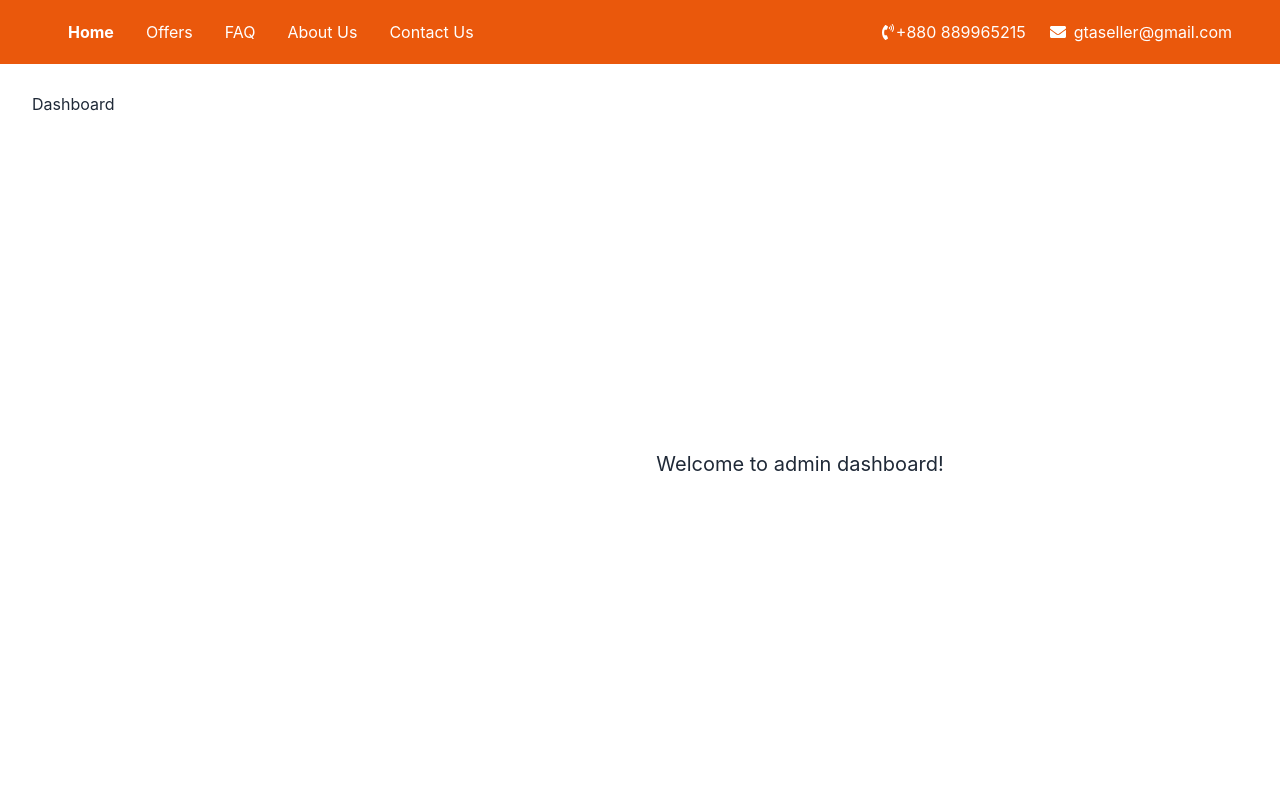
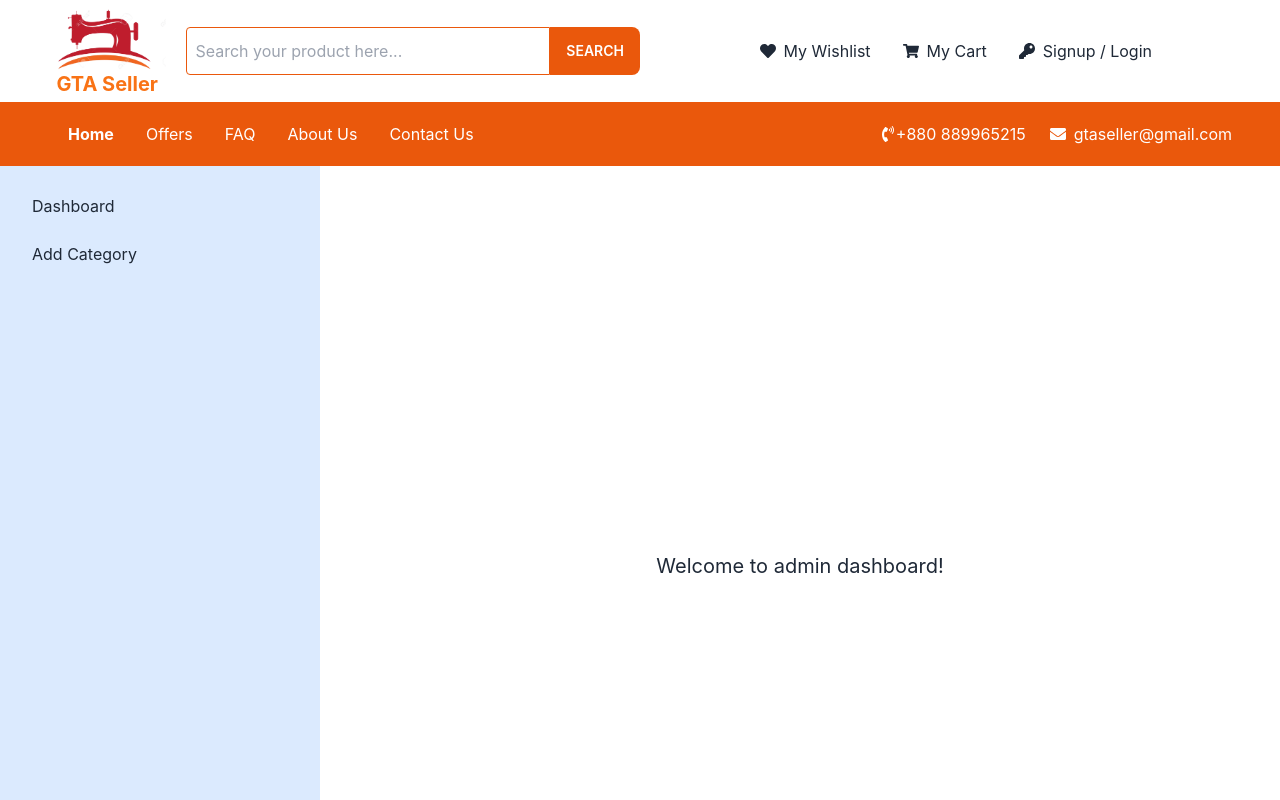
Before and after one commit to Shah-Md-Jihan/germents-accessories-seller-client, a React (Create React App) app: page /dashboard in a window 1280 px wide. Shown: the top 800 px of the page. Built offline with nearby package versions, Linux system fonts and the light colour scheme; no server answers.

Commit message:
add category page added

```diff
--- a/package.json
+++ b/package.json
@@ -6,6 +6,7 @@
     "@testing-library/jest-dom": "^5.16.5",
     "@testing-library/react": "^13.4.0",
     "@testing-library/user-event": "^13.5.0",
+    "axios": "^1.2.1",
     "daisyui": "^2.46.0",
     "firebase": "^9.15.0",
     "react": "^18.2.0",
--- /dev/null
+++ b/src/Pages/Dashboard/AddCategory.js
@@ -0,0 +1,47 @@
+import React from "react";
+import { useForm } from "react-hook-form";
+
+const AddCategory = () => {
+  const {
+    register,
+    formState: { errors },
+    handleSubmit,
+  } = useForm();
+  const handleLogin = (data) => {
+    console.log(data.category_name);
+  };
+  return (
+    <div>
+      <div className="flex justify-center items-center mt-10">
+        <div className="w-[385px] bg-blue-100 p-6">
+          <h1 className="text-xl font-semibold text-center">Add Category</h1>
+
+          <form onSubmit={handleSubmit(handleLogin)}>
+            <div className="form-control w-full">
+              <label className="label">
+                <span className="label-text">Category Name</span>
+              </label>
+              <input
+                type="text"
+                {...register("category_name", { required: "Category name is required" })}
+                className="input input-bordered w-full"
+                placeholder="Type your category name here..."
+              />
+              {errors.category_name && (
+                <p className="text-red-600 mt-1" role="alert">
+                  {errors.category_name?.message}
+                </p>
+              )}
+            </div>
+
+            <div className="form-control w-full">
+              <input type="submit" value="Add Category" className="btn bg-green-600 border-none hover:bg-red-600 w-full mt-5" />
+            </div>
+          </form>
+        </div>
+      </div>
+    </div>
+  );
+};
+
+export default AddCategory;
--- a/src/Routes/Routes.js
+++ b/src/Routes/Routes.js
@@ -1,6 +1,7 @@
 import { createBrowserRouter } from "react-router-dom";
 import DashboardLayouts from "../layouts/DashboardLayouts";
 import Main from "../layouts/Main";
+import AddCategory from "../Pages/Dashboard/AddCategory";
 import Dashboard from "../Pages/Dashboard/Dashboard";
 import Home from "../Pages/Home";
 import Login from "../Pages/Login";
@@ -33,6 +34,10 @@ export const router = createBrowserRouter([
         path: "/dashboard",
         element: <Dashboard></Dashboard>,
       },
+      {
+        path: "/dashboard/add/category",
+        element: <AddCategory></AddCategory>,
+      },
     ],
   },
 ]);
--- a/src/layouts/DashboardLayouts.js
+++ b/src/layouts/DashboardLayouts.js
@@ -1,12 +1,11 @@
 import React from "react";
 import { Link, Outlet } from "react-router-dom";
-import Navbar from "../shared/Navbar";
-import Dashboard from "./../Pages/Dashboard/Dashboard";
+import Header from "../shared/Header";
 
 const DashboardLayouts = () => {
   return (
     <div>
-      <Navbar></Navbar>
+      <Header></Header>
       <label htmlFor="my-drawer-2" className="btn btn-primary drawer-button lg:hidden">
         Open drawer
       </label>
@@ -18,10 +17,13 @@ const DashboardLayouts = () => {
         </div>
         <div className="drawer-side">
           <label htmlFor="my-drawer-2" className="drawer-overlay"></label>
-          <ul className="menu p-4 w-80 bg-base-100 text-base-content">
+          <ul className="menu p-4 w-80 bg-blue-100 text-base-content">
             {/* Sidebar content here */}
             <li>
               <Link to={"/dashboard"}>Dashboard</Link>
+            </li>
+            <li>
+              <Link to={"/dashboard/add/category"}>Add Category</Link>
             </li>
           </ul>
         </div>
```
Also changed, not shown: 1 other file (tests, documents, lock files or other folders).
